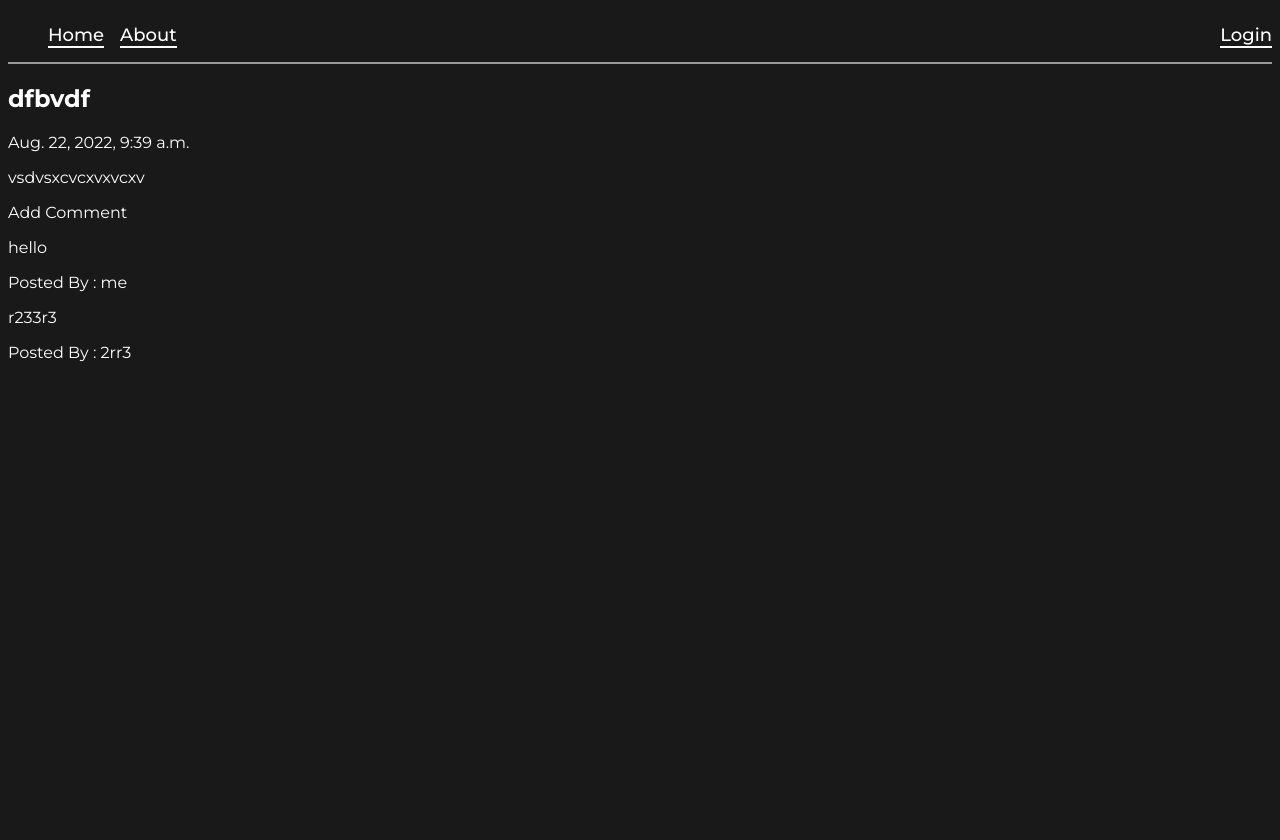
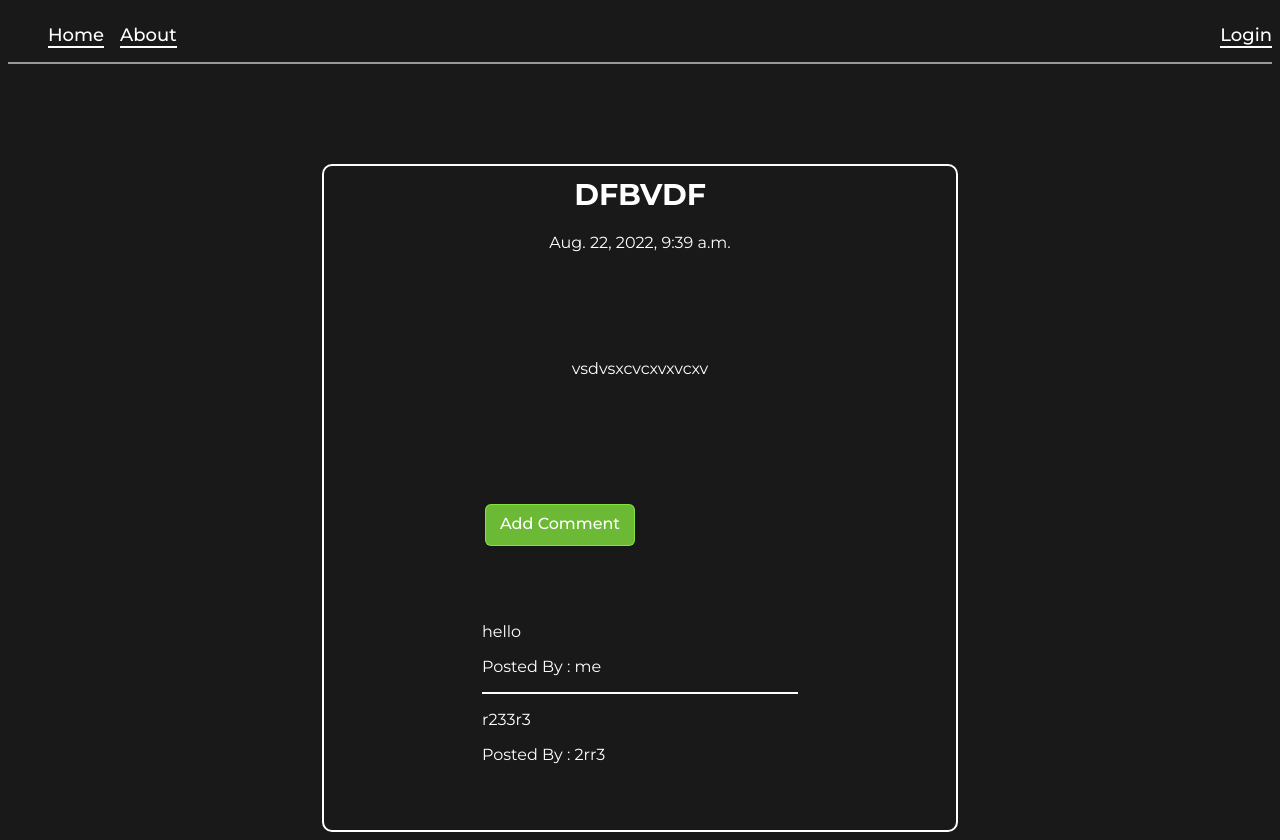
Before and after one commit to ParagD25/Blog, a Django app: page /post/2 in a window 1280 px wide. Before the commit the page ends 362 px from the top, so only its background shows below. Run offline with Django 4.2, Linux system fonts and the light colour scheme; data comes from the database, SQL or seed files in the repository.

Commit message:
Style : DetailPage

```diff
--- a/Blog/blogapp/templates/blogapp/post_detail.html
+++ b/Blog/blogapp/templates/blogapp/post_detail.html
@@ -5,33 +5,31 @@
 {% endblock %}
 
 {% block body_block %}
+    <div class="draft">
 
-    <div>
-        <h2>{{post.title}}</h2>
-
-        {% if post.publish_date %}
+        <div class="draft-container">
+            <h2 class="draft-title">{{post.title}}</h2>
             <div>
                 {{ post.publish_date }}
             </div>
-        {% else %}
-            <a class="btn btn-primary" href="{% url 'publish_post' pk=post.pk %}">Publish</a>
-        {% endif %}
-
-        <p>{{ post.text|safe|linebreaksbr}}</p>
+            <p class="draft-content">{{ post.text|safe|linebreaksbr}}</p>
     </div>
 
-    <div>
+    <div class="button-container">
         {% if user.is_authenticated %}
         <a class="btn btn-warning" href="{% url 'post_update' pk=post.pk %}">Update</a>
         <a class="btn btn-danger" href="{% url 'post_delete' pk=post.pk %}">Delete</a>
         {% endif %}
+        {% if post.publish_date %}
+            {% else %}
+            <a class="btn btn-success" href="{% url 'publish_post' pk=post.pk %}">Publish</a>
+        {% endif %}
+        <a class="btn btn-success" href="{% url 'add_comment' pk=post.pk %}">Add Comment</a>
     </div>
 
-    <div>
-        <a class="btn btn-primary" href="{% url 'add_comment' pk=post.pk %}">Add Comment</a>
-        <div>
+    <div class="comments-container">
             {%for comment in post.comments.all%}
-            <div>
+            <div class="comment-div">
                 {%if user.is_authenticated or comment.approved_comment%}
                 {{comment.created_date}}
                 {% if not comment.approved_comment %}
@@ -44,9 +42,7 @@
                 {%empty%}
                 <p>No Comments</p>
                 {%endfor%}
-
             </div>
-
     </div>
     </div>
 {% endblock %}
```
Lines whose indentation alone changed are shown as unchanged.
